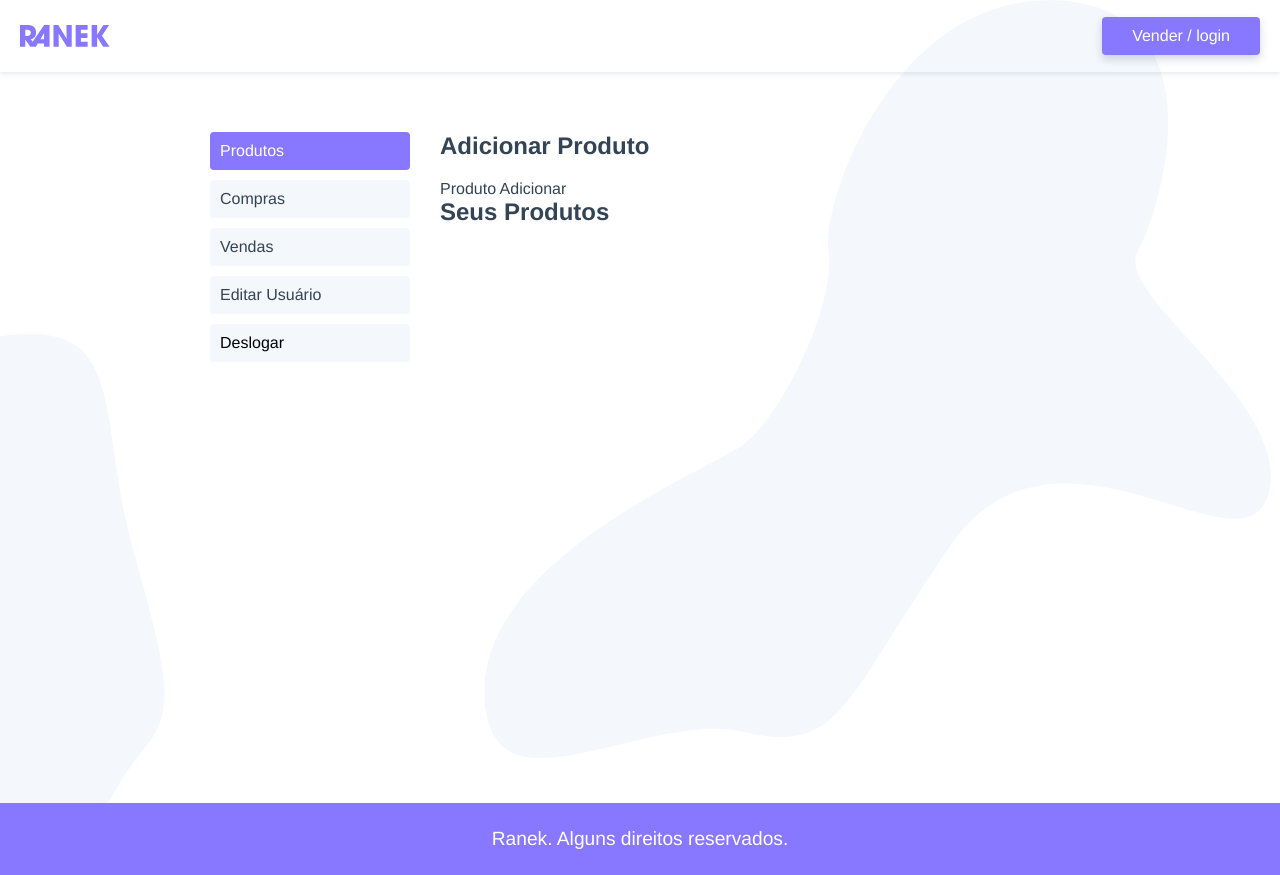
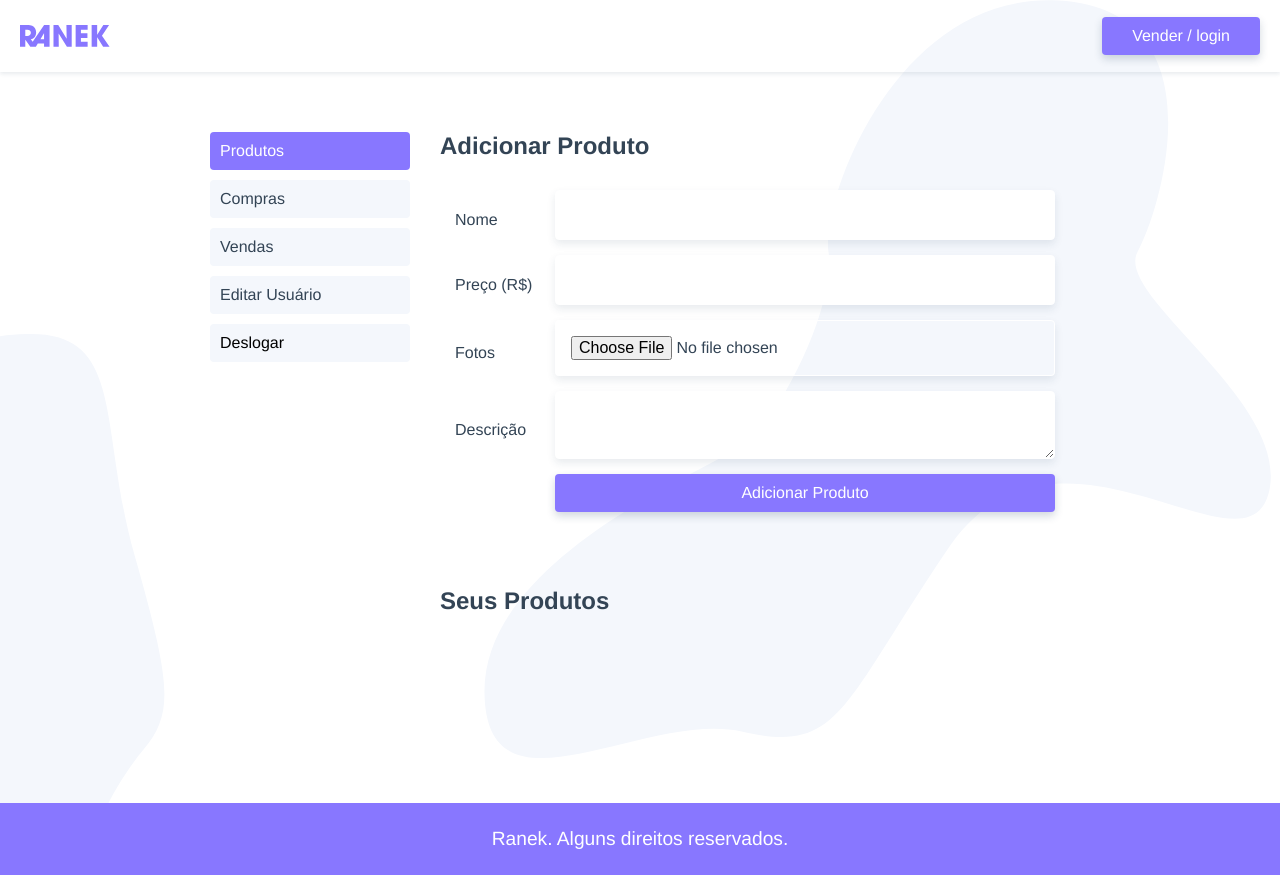
Before and after one commit to lucas-salles/ranek, a Vue app: page /usuario/ in a window 1280 px wide. Built offline with nearby package versions, Linux system fonts and the light colour scheme.

Commit message:
produto adicionar

```diff
--- a/src/components/ProdutoAdicionar.vue
+++ b/src/components/ProdutoAdicionar.vue
@@ -1,13 +1,55 @@
 <template>
-    <p>Produto Adicionar</p>
+  <form class="adicionar-produto">
+    <label for="nome">Nome</label>
+    <input type="text" name="nome" id="nome" v-model="produto.nome" />
+    <label for="preco">Preço (R$)</label>
+    <input type="number" name="preco" id="preco" v-model="produto.preco" />
+    <label for="fotos">Fotos</label>
+    <input type="file" name="fotos" id="fotos" ref="fotos" />
+    <label for="descricao">Descrição</label>
+    <textarea name="descricao" id="descricao" v-model="produto.descricao"></textarea>
+    <input class="btn" type="submit" value="Adicionar Produto" @click.prevent="adicionarProduto" />
+  </form>
 </template>
 
 <script>
+import { api } from "@/services.js";
+
 export default {
-    name: 'ProdutoAdicionar'
-}
+  name: "ProdutoAdicionar",
+  data() {
+    return {
+      produto: {
+        nome: "",
+        preco: "",
+        descricao: "",
+        fotos: null
+      }
+    };
+  },
+  methods: {
+    formatarProdutos() {
+      this.produto.usuario_id = this.$store.state.usuario.id;
+    },
+    adicionarProduto() {
+      this.formatarProdutos();
+      api.post("/produto", this.produto).then(() => {
+        this.$store.dispatch("getUsuarioProdutos");
+      });
+    }
+  }
+};
 </script>
 
-<style>
+<style scoped>
+.adicionar-produto {
+  display: grid;
+  grid-template-columns: 100px 1fr;
+  align-items: center;
+  margin-bottom: 60px;
+}
 
+.btn {
+  grid-column: 2;
+}
 </style>
--- a/src/views/usuario/UsuarioProdutos.vue
+++ b/src/views/usuario/UsuarioProdutos.vue
@@ -45,4 +45,13 @@ export default {
 h2 {
   margin-bottom: 20px;
 }
+
+.list-enter, .list-leave-to {
+  opacity: 0;
+  transform: translate3d(20px, 0, 0);
+}
+
+.list-enter-active, .list-leave-active {
+  transition: all .3s;
+}
 </style>
```
